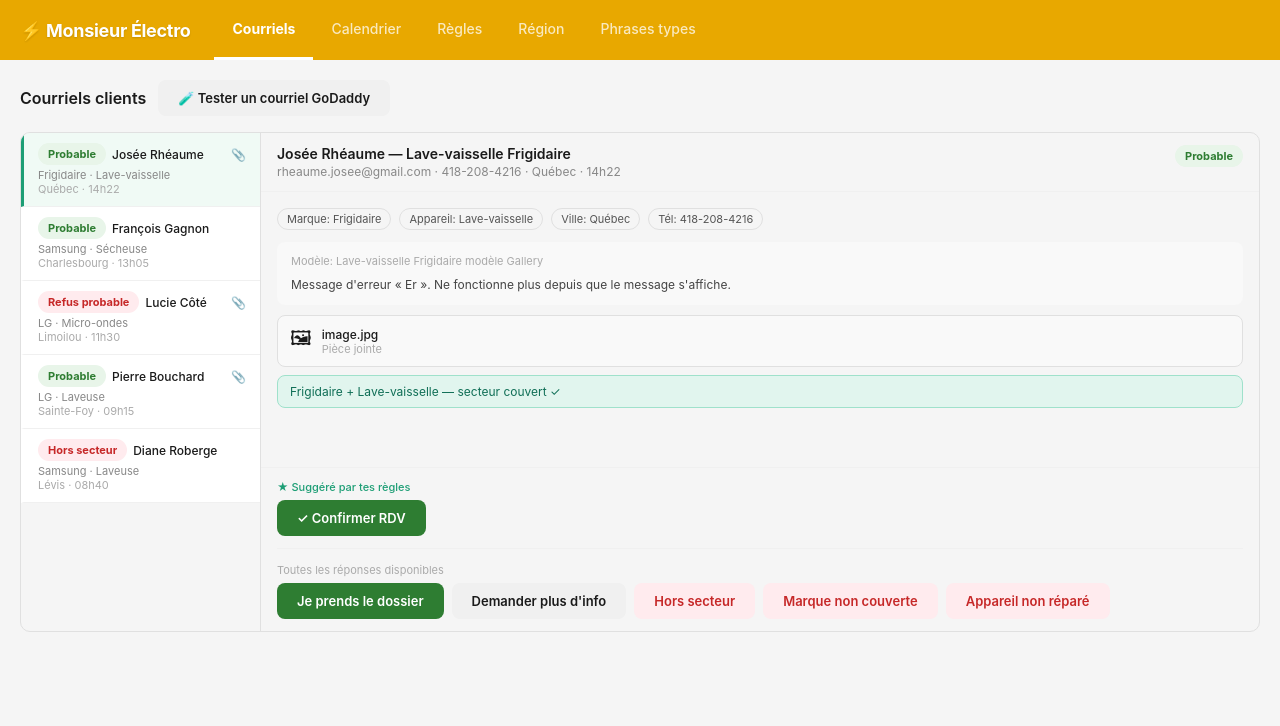
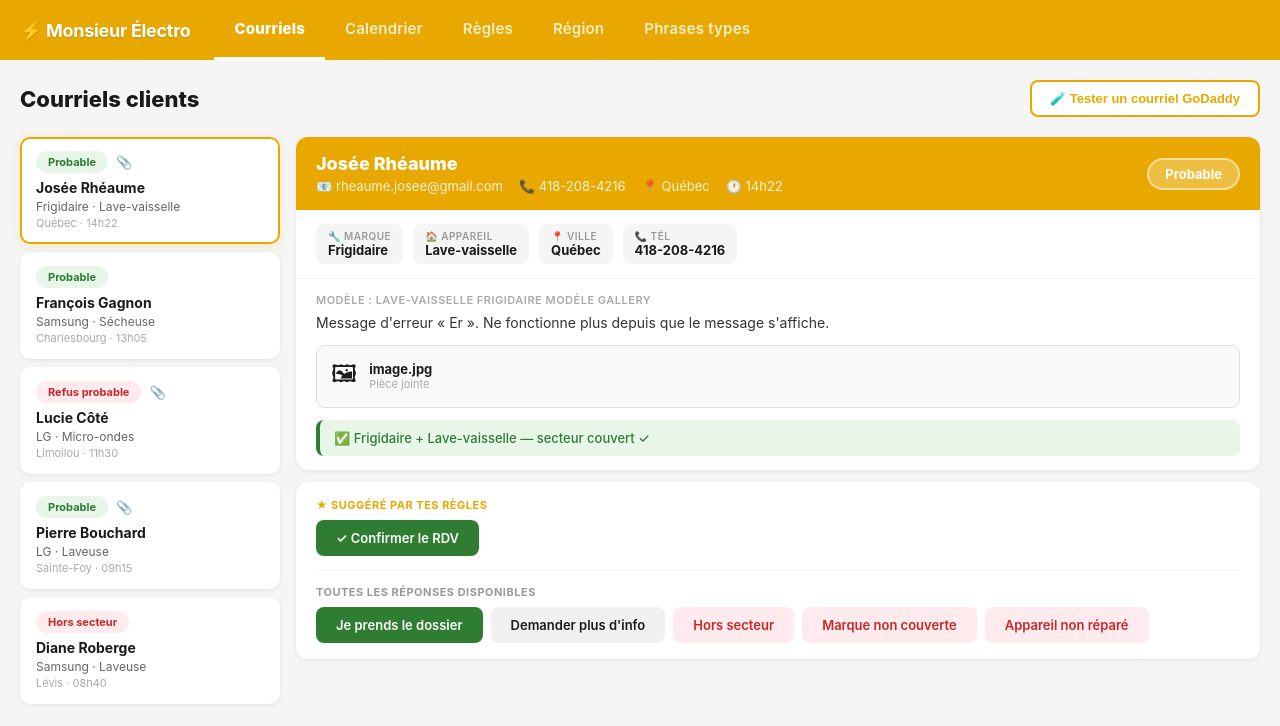
Before and after one commit to wrebb379-rgb/monsieurelectro-app, a React (Vite) app: page / in a window 1280 px wide. Shown: the top 726 px of the page. Built offline with nearby package versions, Linux system fonts and the light colour scheme.

Commit message:
refonte complete page courriels

```diff
--- a/src/App.css
+++ b/src/App.css
@@ -17,13 +17,20 @@ body {
   background: #E8A800;
   display: flex;
   align-items: center;
-  padding: 0 20px;
   height: 60px;
   position: sticky;
   top: 0;
   z-index: 100;
+  width: 100%;
 }
-
+.topbar-inner {
+  display: flex;
+  align-items: center;
+  width: 100%;
+  max-width: 1280px;
+  margin: 0 auto;
+  padding: 0 20px;
+}
 .app-title {
   font-size: 18px;
   font-weight: 700;
@@ -167,3 +174,30 @@ h2 {
   color: #1a1a1a;
   font-weight: 700;
 }
+.tab {
+  padding: 0 20px;
+  height: 60px;
+  border: none;
+  background: transparent;
+  color: rgba(255,255,255,0.80);
+  font-size: 15px;
+  font-weight: 600;
+  cursor: pointer;
+  border-bottom: 3px solid transparent;
+  white-space: nowrap;
+  transition: all 0.15s;
+  font-family: inherit;
+  letter-spacing: 0.2px;
+}
+
+.tab:hover {
+  color: #fff;
+  background: rgba(0,0,0,0.08);
+}
+
+.tab.active {
+  color: #ffffff;
+  border-bottom-color: #ffffff;
+  font-weight: 800;
+  font-size: 15px;
+}
--- a/src/App.jsx
+++ b/src/App.jsx
@@ -20,6 +20,7 @@ export default function App() {
   return (
     <div className="app-container">
       <div className="topbar">
+  <div className="topbar-inner">
     <div className="app-title">⚡ Monsieur Électro</div>
     <div className="tabs">
       {tabs.map(t => (
@@ -33,6 +34,7 @@ export default function App() {
       ))}
     </div>
   </div>
+</div>
       <div className="page-content">
         {activeTab === 'courriels' && <Courriels />}
         {activeTab === 'calendrier' && <Calendrier />}
--- a/src/pages/Calendrier.jsx
+++ b/src/pages/Calendrier.jsx
@@ -112,7 +112,7 @@ export default function Calendrier() {
   return (
     <div>
       <div style={{ display: 'flex', alignItems: 'center', gap: 12, marginBottom: 16, flexWrap: 'wrap' }}>
-        <h2 style={{ fontSize: 16, fontWeight: 600 }}>Calendrier</h2>
+        <h2 style={{ fontSize: 22, fontWeight: 700 }}>Calendrier</h2>
         <div style={{ display: 'flex', gap: 4 }}>
           <button className={`btn ${vue === 'mois' ? 'btn-primary' : ''}`} onClick={() => setVue('mois')}>Mois</button>
           <button className={`btn ${vue === 'semaine' ? 'btn-primary' : ''}`} onClick={() => setVue('semaine')}>Semaine</button>
--- a/src/pages/Courriels.jsx
+++ b/src/pages/Courriels.jsx
@@ -47,110 +47,167 @@ export default function Courriels() {
     setSimResult({ ...parsed, cl: cl2, phrase: fillPrenom(phrases[cl2.phraseKey], parsed.prenom) })
   }
 
-  const badgeClass = (code) =>
-    code === 'green' ? 'badge badge-green' :
-    code === 'yellow' ? 'badge badge-yellow' : 'badge badge-red'
+  const badgeStyle = (code) => ({
+    fontSize: 11, fontWeight: 700, padding: '4px 12px', borderRadius: 20,
+    background: code==='green' ? '#E8F5E9' : code==='yellow' ? '#FFF8E1' : '#FFEBEE',
+    color: code==='green' ? '#2E7D32' : code==='yellow' ? '#E65100' : '#C62828',
+  })
 
   return (
     <div>
-      <div style={{ display:'flex', gap:12, marginBottom:16, alignItems:'center' }}>
-        <h2 style={{ fontSize:16, fontWeight:600 }}>Courriels clients</h2>
-        <button className="btn" onClick={() => setShowSim(!showSim)}>
-          {showSim ? 'Masquer le simulateur' : '🧪 Tester un courriel GoDaddy'}
+
+      {/* Titre + bouton simulateur */}
+      <div style={{ display:'flex', alignItems:'center', justifyContent:'space-between', marginBottom:20 }}>
+        <h2 style={{ fontSize:22, fontWeight:800, color:'#1a1a1a' }}>Courriels clients</h2>
+        <button
+          onClick={() => setShowSim(!showSim)}
+          style={{ fontSize:13, fontWeight:600, padding:'9px 18px', borderRadius:8, border:'2px solid #E8A800', background: showSim ? '#E8A800' : '#fff', color: showSim ? '#fff' : '#E8A800', cursor:'pointer' }}>
+          {showSim ? '✕ Fermer le simulateur' : '🧪 Tester un courriel GoDaddy'}
         </button>
       </div>
 
+      {/* Simulateur */}
       {showSim && (
-        <div className="card" style={{ marginBottom:16 }}>
+        <div className="card" style={{ marginBottom:20, borderLeft:'4px solid #E8A800' }}>
           <div className="card-title">Colle un courriel GoDaddy pour l'analyser</div>
-          <textarea style={{ width:'100%', height:120, marginBottom:8 }} placeholder="Colle le texte brut ici..." value={rawEmail} onChange={e => setRawEmail(e.target.value)} />
+          <textarea style={{ width:'100%', height:120, marginBottom:10, fontSize:12 }}
+            placeholder="Colle le texte brut du courriel ici..."
+            value={rawEmail} onChange={e => setRawEmail(e.target.value)} />
           <button className="btn btn-primary" onClick={simulate}>Analyser</button>
           {simResult && (
-            <div style={{ marginTop:12, padding:12, background:'#f9f9f9', borderRadius:8, fontSize:12 }}>
-              <span className={badgeClass(simResult.cl.code)} style={{ marginRight:8 }}>{simResult.cl.label}</span>
-              <strong>{simResult.nom}</strong> — {simResult.marque} {simResult.appareil} — {simResult.ville}
+            <div style={{ marginTop:14, padding:14, background:'#F9F9F9', borderRadius:10, fontSize:12 }}>
+              <span style={badgeStyle(simResult.cl.code)}>{simResult.cl.label}</span>
+              <span style={{ marginLeft:10, fontWeight:700 }}>{simResult.nom}</span>
+              <span style={{ color:'#666' }}> — {simResult.marque} {simResult.appareil} — {simResult.ville}</span>
               <div style={{ marginTop:6, color:'#666' }}>{simResult.cl.reason}</div>
-              <div style={{ marginTop:8, whiteSpace:'pre-wrap', background:'#fff', padding:10, borderRadius:6, border:'1px solid #eee' }}>{simResult.phrase}</div>
+              <div style={{ marginTop:10, whiteSpace:'pre-wrap', background:'#fff', padding:12, borderRadius:8, border:'1px solid #E0E0E0', lineHeight:1.7 }}>
+                {simResult.phrase}
+              </div>
             </div>
           )}
         </div>
       )}
 
-      <div style={{ display:'flex', border:'1px solid #e0e0e0', borderRadius:10, overflow:'hidden', minHeight:500 }}>
+      {/* Layout principal */}
+      <div style={{ display:'flex', gap:16 }}>
 
-        {/* Sidebar */}
-        <div style={{ width:240, borderRight:'1px solid #e0e0e0', overflowY:'auto' }}>
+        {/* Sidebar — liste des courriels */}
+        <div style={{ width:260, flexShrink:0, display:'flex', flexDirection:'column', gap:8 }}>
           {emailsDemo.map(e => {
             const c = classifier(e, regles, regions)
+            const isActive = e.id === activeId
             return (
-              <div key={e.id} onClick={() => { setActiveId(e.id); setPreview(null) }}
-                style={{ padding:'10px 14px', borderBottom:'1px solid #f0f0f0', cursor:'pointer',
-                  background: e.id === activeId ? '#f0faf5' : '#fff',
-                  borderLeft: e.id === activeId ? '3px solid #1D9E75' : '3px solid transparent' }}>
-                <div style={{ display:'flex', alignItems:'center', gap:6, marginBottom:3 }}>
-                  <span className={badgeClass(c.code)}>{c.label}</span>
-                  <span style={{ fontSize:12, fontWeight:500, flex:1, overflow:'hidden', textOverflow:'ellipsis', whiteSpace:'nowrap' }}>
+              <div key={e.id}
+                onClick={() => { setActiveId(e.id); setPreview(null) }}
+                style={{
+                  background: isActive ? '#fff' : '#fff',
+                  border: isActive ? '2px solid #E8A800' : '2px solid transparent',
+                  borderRadius: 10,
+                  padding: '12px 14px',
+                  cursor: 'pointer',
+                  boxShadow: isActive ? '0 2px 12px rgba(232,168,0,0.2)' : '0 1px 4px rgba(0,0,0,0.08)',
+                  transition: 'all 0.15s',
+                }}>
+                <div style={{ display:'flex', alignItems:'center', gap:8, marginBottom:6 }}>
+                  <span style={badgeStyle(c.code)}>{c.label}</span>
+                  {e.pieceJointe.length > 0 && <span style={{ fontSize:13 }}>📎</span>}
+                </div>
+                <div style={{ fontSize:14, fontWeight:700, color:'#1a1a1a', marginBottom:3 }}>
                   {e.prenom} {e.nom.split(' ').slice(-1)[0]}
-                  </span>
-                  {e.pieceJointe.length > 0 && <span style={{ fontSize:12 }}>📎</span>}
                 </div>
-                <div style={{ fontSize:11, color:'#888' }}>{e.marque} · {e.appareil}</div>
-                <div style={{ fontSize:11, color:'#aaa' }}>{e.ville} · {e.time}</div>
+                <div style={{ fontSize:12, color:'#666' }}>{e.marque} · {e.appareil}</div>
+                <div style={{ fontSize:11, color:'#aaa', marginTop:2 }}>{e.ville} · {e.time}</div>
               </div>
             )
           })}
         </div>
 
-        {/* Main */}
-        <div style={{ flex:1, display:'flex', flexDirection:'column' }}>
+        {/* Panel principal */}
+        <div style={{ flex:1, display:'flex', flexDirection:'column', gap:12 }}>
 
-          {/* Header */}
-          <div style={{ padding:'12px 16px', borderBottom:'1px solid #f0f0f0', display:'flex', justifyContent:'space-between', alignItems:'flex-start' }}>
+          {/* Entête client */}
+          <div style={{ background:'#fff', borderRadius:12, overflow:'hidden', boxShadow:'0 1px 4px rgba(0,0,0,0.08)' }}>
+            <div style={{ background:'#E8A800', padding:'16px 20px', display:'flex', justifyContent:'space-between', alignItems:'center' }}>
               <div>
-              <div style={{ fontSize:14, fontWeight:600 }}>{email.prenom} {email.nom} — {email.appareil} {email.marque}</div>
-              <div style={{ fontSize:12, color:'#888', marginTop:2 }}>{email.email} · {email.tel} · {email.ville} · {email.time}</div>
+                <div style={{ fontSize:18, fontWeight:800, color:'#fff', marginBottom:4 }}>
+                  {email.prenom} {email.nom}
                 </div>
-            <span className={badgeClass(cl.code)}>{cl.label}</span>
+                <div style={{ fontSize:13, color:'rgba(255,255,255,0.85)', display:'flex', gap:16, flexWrap:'wrap' }}>
+                  <span>📧 {email.email}</span>
+                  <span>📞 {email.tel}</span>
+                  <span>📍 {email.ville}</span>
+                  <span>🕐 {email.time}</span>
+                </div>
+              </div>
+              <span style={{ ...badgeStyle(cl.code), fontSize:13, padding:'6px 16px', background:'rgba(255,255,255,0.25)', color:'#fff', border:'2px solid rgba(255,255,255,0.5)' }}>
+                {cl.label}
+              </span>
             </div>
 
-          {/* Body */}
-          <div style={{ padding:16, flex:1, overflowY:'auto' }}>
-            <div style={{ display:'flex', gap:8, flexWrap:'wrap', marginBottom:12 }}>
-              {[['Marque',email.marque],['Appareil',email.appareil],['Ville',email.ville],['Tél',email.tel]].map(([k,v]) => (
-                <span key={k} style={{ fontSize:11, padding:'3px 9px', borderRadius:20, background:'#f5f5f5', border:'1px solid #e0e0e0', color:'#555' }}>{k}: {v}</span>
+            {/* Infos appareil */}
+            <div style={{ padding:'14px 20px', borderBottom:'1px solid #F5F5F5', display:'flex', gap:10, flexWrap:'wrap' }}>
+              {[['🔧 Marque', email.marque], ['🏠 Appareil', email.appareil], ['📍 Ville', email.ville], ['📞 Tél', email.tel]].map(([k,v]) => (
+                <div key={k} style={{ background:'#F5F5F5', borderRadius:8, padding:'6px 12px' }}>
+                  <div style={{ fontSize:10, color:'#999', fontWeight:600, textTransform:'uppercase', letterSpacing:'0.5px' }}>{k}</div>
+                  <div style={{ fontSize:13, fontWeight:700, color:'#1a1a1a' }}>{v}</div>
+                </div>
               ))}
             </div>
-            <div style={{ fontSize:12, color:'#444', lineHeight:1.7, background:'#f9f9f9', padding:'10px 14px', borderRadius:8, marginBottom:10 }}>
-              <div style={{ fontSize:11, color:'#aaa', marginBottom:4 }}>Modèle: {email.marqueRaw}</div>
+
+            {/* Description */}
+            <div style={{ padding:'14px 20px' }}>
+              <div style={{ fontSize:11, color:'#aaa', fontWeight:600, marginBottom:4, textTransform:'uppercase', letterSpacing:'0.5px' }}>
+                Modèle : {email.marqueRaw}
+              </div>
+              <div style={{ fontSize:14, color:'#333', lineHeight:1.7 }}>
                 {email.description}
               </div>
+
+              {/* Pièces jointes */}
               {email.pieceJointe.map(f => (
-              <div key={f} style={{ display:'flex', alignItems:'center', gap:10, padding:'8px 12px', background:'#f9f9f9', borderRadius:8, border:'1px solid #e0e0e0', marginBottom:6, fontSize:12 }}>
-                <span style={{ fontSize:20 }}>{fileIcon(f)}</span>
-                <div><div style={{ fontWeight:500 }}>{f}</div><div style={{ fontSize:11, color:'#aaa' }}>Pièce jointe</div></div>
+                <div key={f} style={{ display:'flex', alignItems:'center', gap:12, marginTop:10, padding:'10px 14px', background:'#F9F9F9', borderRadius:8, border:'1px solid #E0E0E0' }}>
+                  <span style={{ fontSize:24 }}>{fileIcon(f)}</span>
+                  <div>
+                    <div style={{ fontSize:13, fontWeight:700 }}>{f}</div>
+                    <div style={{ fontSize:11, color:'#aaa' }}>Pièce jointe</div>
+                  </div>
                 </div>
               ))}
-            <div style={{ padding:'8px 12px', borderRadius:8, fontSize:12, marginTop:8,
-              background: cl.code==='green' ? '#E1F5EE' : cl.code==='yellow' ? '#FAEEDA' : '#FCEBEB',
-              color: cl.code==='green' ? '#0F6E56' : cl.code==='yellow' ? '#854F0B' : '#A32D2D',
-              border: `1px solid ${cl.code==='green' ? '#9FE1CB' : cl.code==='yellow' ? '#FAC775' : '#F7C1C1'}` }}>
-              {cl.reason}
+
+              {/* Analyse */}
+              <div style={{
+                marginTop:12, padding:'10px 14px', borderRadius:8, fontSize:13, fontWeight:500,
+                background: cl.code==='green' ? '#E8F5E9' : cl.code==='yellow' ? '#FFF8E1' : '#FFEBEE',
+                color: cl.code==='green' ? '#2E7D32' : cl.code==='yellow' ? '#E65100' : '#C62828',
+                borderLeft: `4px solid ${cl.code==='green' ? '#2E7D32' : cl.code==='yellow' ? '#E65100' : '#C62828'}`,
+              }}>
+                {cl.code==='green' ? '✅' : cl.code==='yellow' ? '⚠️' : '❌'} {cl.reason}
+              </div>
             </div>
           </div>
 
           {/* Zone de réponse */}
-          <div style={{ borderTop:'1px solid #f0f0f0', padding:'12px 16px' }}>
+          <div style={{ background:'#fff', borderRadius:12, padding:'16px 20px', boxShadow:'0 1px 4px rgba(0,0,0,0.08)' }}>
 
-            <div style={{ fontSize:11, color:'#1D9E75', fontWeight:500, marginBottom:6 }}>★ Suggéré par tes règles</div>
-            <div style={{ display:'flex', gap:8, flexWrap:'wrap', marginBottom:14, paddingBottom:12, borderBottom:'1px solid #f0f0f0' }}>
-              {cl.code==='green' && <button className="btn btn-primary" onClick={() => handlePreview('prendre')}>✓ Confirmer RDV</button>}
+            {/* Suggéré */}
+            <div style={{ marginBottom:14, paddingBottom:14, borderBottom:'1px solid #F5F5F5' }}>
+              <div style={{ fontSize:11, fontWeight:700, color:'#E8A800', textTransform:'uppercase', letterSpacing:'0.5px', marginBottom:8 }}>
+                ★ Suggéré par tes règles
+              </div>
+              <div style={{ display:'flex', gap:8, flexWrap:'wrap' }}>
+                {cl.code==='green' && <button className="btn btn-primary" onClick={() => handlePreview('prendre')}>✓ Confirmer le RDV</button>}
                 {cl.code==='yellow' && <button className="btn btn-primary" onClick={() => handlePreview('prendre')}>✓ Je prends le dossier</button>}
                 {cl.code==='red' && cl.phraseKey==='secteur' && <button className="btn btn-danger" onClick={() => handlePreview('secteur')}>✓ Hors secteur</button>}
                 {cl.code==='red' && cl.phraseKey==='appareil' && <button className="btn btn-danger" onClick={() => handlePreview('appareil')}>✓ Appareil non réparé</button>}
                 {cl.code==='red' && cl.phraseKey==='marque' && <button className="btn btn-danger" onClick={() => handlePreview('marque')}>✓ Marque non couverte</button>}
               </div>
+            </div>
 
-            <div style={{ fontSize:11, color:'#aaa', marginBottom:6 }}>Toutes les réponses disponibles</div>
+            {/* Toutes les réponses */}
+            <div>
+              <div style={{ fontSize:11, fontWeight:700, color:'#999', textTransform:'uppercase', letterSpacing:'0.5px', marginBottom:8 }}>
+                Toutes les réponses disponibles
+              </div>
               <div style={{ display:'flex', gap:8, flexWrap:'wrap' }}>
                 <button className="btn btn-primary" onClick={() => handlePreview('prendre')}>Je prends le dossier</button>
                 <button className="btn" onClick={() => handlePreview('info')}>Demander plus d'info</button>
@@ -158,14 +215,21 @@ export default function Courriels() {
                 <button className="btn btn-danger" onClick={() => handlePreview('marque')}>Marque non couverte</button>
                 <button className="btn btn-danger" onClick={() => handlePreview('appareil')}>Appareil non réparé</button>
               </div>
+            </div>
 
+            {/* Aperçu de la réponse */}
             {preview && (
-              <div style={{ marginTop:10 }}>
-                <div style={{ fontSize:12, whiteSpace:'pre-wrap', lineHeight:1.7, background:'#f9f9f9', padding:'10px 12px', borderRadius:8, border:'1px solid #e0e0e0', color:'#555' }}>
+              <div style={{ marginTop:16, borderTop:'1px solid #F5F5F5', paddingTop:16 }}>
+                <div style={{ fontSize:11, fontWeight:700, color:'#999', textTransform:'uppercase', letterSpacing:'0.5px', marginBottom:8 }}>
+                  Aperçu du message
+                </div>
+                <div style={{ fontSize:13, whiteSpace:'pre-wrap', lineHeight:1.8, background:'#F9F9F9', padding:'14px 16px', borderRadius:8, border:'1px solid #E0E0E0', color:'#333' }}>
                   {preview.text}
                 </div>
-                <div style={{ display:'flex', gap:8, marginTop:8 }}>
-                  <button className="btn btn-primary" onClick={() => alert('Envoie à ' + email.email)}>Envoyer à {email.email}</button>
+                <div style={{ display:'flex', gap:10, marginTop:12 }}>
+                  <button className="btn btn-primary" onClick={() => alert('Envoie à ' + email.email)}>
+                    📤 Envoyer à {email.email}
+                  </button>
                   <button className="btn" onClick={() => setPreview(null)}>Annuler</button>
                 </div>
               </div>
--- a/src/pages/Phrases.jsx
+++ b/src/pages/Phrases.jsx
@@ -25,7 +25,7 @@ export default function Phrases() {
   return (
     <div>
       <div style={{ display: 'flex', alignItems: 'center', gap: 12, marginBottom: 16 }}>
-        <h2 style={{ fontSize: 16, fontWeight: 600 }}>Phrases types</h2>
+        <h2 style={{ fontSize: 22, fontWeight: 700 }}>Phrases types</h2>
         <button className="btn btn-primary" onClick={save}>
           {saved ? '✓ Enregistré!' : 'Enregistrer'}
         </button>
--- a/src/pages/Region.jsx
+++ b/src/pages/Region.jsx
@@ -28,7 +28,7 @@ export default function Region() {
   return (
     <div>
       <div style={{ display: 'flex', alignItems: 'center', gap: 12, marginBottom: 16 }}>
-        <h2 style={{ fontSize: 16, fontWeight: 600 }}>Région couverte</h2>
+        <h2 style={{ fontSize: 22, fontWeight: 700 }}>Région couverte</h2>
         <button className="btn btn-primary" onClick={save}>
           {saved ? '✓ Enregistré!' : 'Enregistrer'}
         </button>
--- a/src/pages/Regles.jsx
+++ b/src/pages/Regles.jsx
@@ -44,7 +44,7 @@ export default function Regles() {
   return (
     <div>
       <div style={{ display: 'flex', alignItems: 'center', gap: 12, marginBottom: 16 }}>
-        <h2 style={{ fontSize: 16, fontWeight: 600 }}>Règles de réparation</h2>
+        <h2 style={{ fontSize: 22, fontWeight: 700 }}>Règles de réparation</h2>
         <button className="btn btn-primary" onClick={save}>
           {saved ? '✓ Enregistré!' : 'Enregistrer'}
         </button>
```
Lines whose indentation alone changed are shown as unchanged.
